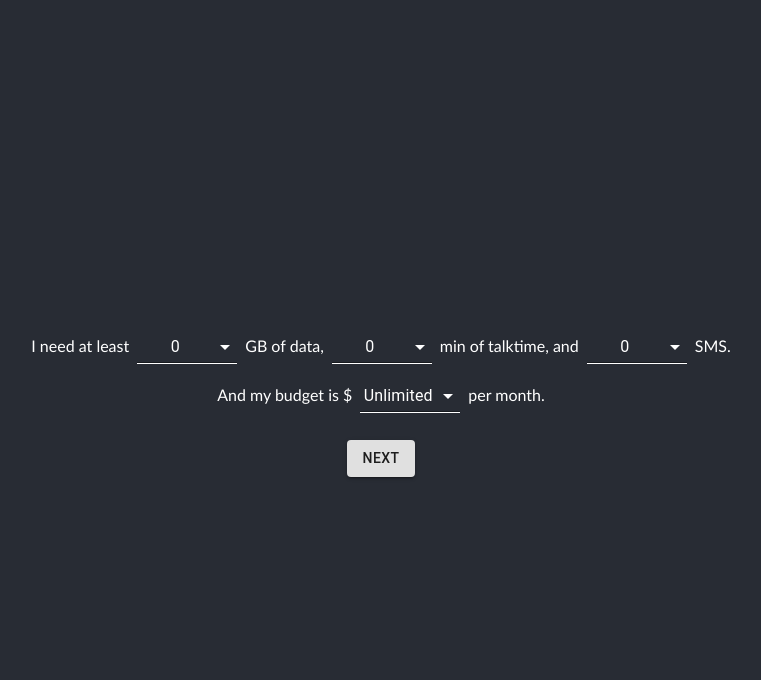
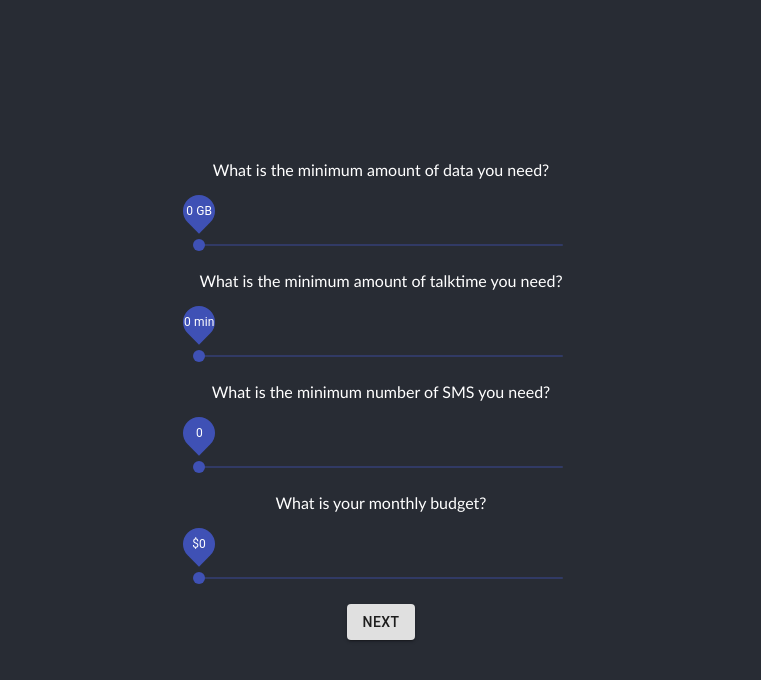
Before and after one commit to keanekwa/sg-mobile-plans, a React (Create React App) app: page / in a window 1280 px wide. Both pictures are taken after a click on the button "MOBILE PLAN FOR MYSELF". Shown: the top 680 px of the page, without its empty margins (259-1020 px from the left). Built offline with nearby package versions, Linux system fonts and the light colour scheme.

Commit message:
Changed dropdown back to sliders

```diff
--- a/src/App/ComparisonPage.js
+++ b/src/App/ComparisonPage.js
@@ -37,9 +37,8 @@ class ComparisonPage extends React.Component {
             const addonMultipleForTalktime = Math.ceil((optionsSelected.minTalktime - mobilePlan.talktime) / addon.talktime) //check how many talktime addons are required
             const addonMultipleForSMS = Math.ceil((optionsSelected.minSMS - mobilePlan.sms) / addon.sms) //check how many sms addons are required
             newPlan.addonMultiple = Math.max(addonMultipleForData, addonMultipleForTalktime, addonMultipleForSMS);
-            if (addon.keepAdding !== true && newPlan.addonMultiple > 1) {
-              continue;
-            }
+            if (addon.keepAdding !== true && newPlan.addonMultiple > 1) { continue; } //cannot add single-add addons multiple times
+            else if (newPlan.addonMultiple <= 0) { continue;} //cannot have negative addons
             newPlan.data = mobilePlan.data + (newPlan.addonMultiple * addon.data);
             newPlan.talktime = mobilePlan.talktime + (newPlan.addonMultiple * addon.talktime);
             newPlan.sms = mobilePlan.sms + (newPlan.addonMultiple * addon.sms);
--- a/src/App/MySelect.js
+++ /dev/null
@@ -1,28 +0,0 @@
-import React from 'react';
-import { Select } from '@material-ui/core';
-import MenuItem from '@material-ui/core/MenuItem';
-import { makeStyles } from '@material-ui/styles';
-
-const useStyles = makeStyles(theme => ({
-  root: {
-    margin: theme.spacing(2),
-    minWidth: 100,
-    color: theme.dark.color,
-    borderBottom: '1px solid ' + theme.dark.color,
-  },
-  icon: {
-    color: theme.dark.color,
-  }
-}));
-
-function MySelect(props) {
-  const classes = useStyles();
-  const menuItemsMapped = props.options.map((option) => <MenuItem value={option}>{option === 10000 ? 'Unlimited' : option}</MenuItem>);
-  return (
-    <Select className={classes.root} classes={{icon: classes.icon}} value={props.value} name={props.name} onChange={(event) => props.onChange(event)}>
-      {menuItemsMapped}
-    </Select>
-  );
-}
-
-export default MySelect;
--- /dev/null
+++ b/src/App/MySlider.js
@@ -0,0 +1,29 @@
+import React from 'react';
+import { Slider } from '@material-ui/core';
+import { makeStyles } from '@material-ui/styles';
+
+const useStyles = makeStyles(theme => ({
+  root: {
+    margin: theme.spacing(13) + ' 0 ' + theme.spacing(3) + ' 0',
+    width: '100%',
+    display:'block'
+  },
+}));
+
+function MySlider(props) {
+  const classes = useStyles();
+  return (
+      <Slider
+        className={classes.root}
+        defaultValue={props.defaultValue}
+        step={props.step}
+        valueLabelDisplay='on'
+        valueLabelFormat={props.valueLabelFormat}
+        min={props.min}
+        max={props.max}
+        onChangeCommitted={(event, value) => props.onChangeCommitted(event, value)}
+      />
+  );
+}
+
+export default MySlider;
--- a/src/App/SelectOptionsForSelf.js
+++ b/src/App/SelectOptionsForSelf.js
@@ -1,6 +1,6 @@
 import React from 'react';
-import MySelect from './MySelect.js';
 import NextButton from './NextButton.js'
+import MySlider from './MySlider.js'
 
 class SelectOptionsForSelf extends React.Component {
   constructor(props) {
@@ -9,12 +9,8 @@ class SelectOptionsForSelf extends React.Component {
       minData: 0,
       minTalktime: 0,
       minSMS: 0,
-      price: 10000,
+      price: 0,
     }
-  }
-
-  handleChange(event) {
-    this.setState({ [event.target.name]: event.target.value });
   }
 
   handleNextButtonClick() {
@@ -26,16 +22,41 @@ class SelectOptionsForSelf extends React.Component {
   render() {
     return (
       <div>
-        I need at least
-        <MySelect value={this.state.minData} name='minData' options={[0,5,10,25,50,75,100,10000]} onChange={(event) => this.handleChange(event)}/>
-        GB of data,
-        <MySelect value={this.state.minTalktime} name='minTalktime' options={[0,100,250,500,1000,10000]}  onChange={(event) => this.handleChange(event)}/>
-        min of talktime, and
-        <MySelect value={this.state.minSMS} name='minSMS' options={[0,100,250,500,1000,10000]}  onChange={(event) => this.handleChange(event)}/>
-        SMS.<br/>
-        And my budget is $
-        <MySelect value={this.state.price} name='price' options={[20,30,40,50,75,100,150,200,10000]}  onChange={(event) => this.handleChange(event)}/>
-        per month.<br/><br/>
+        What is the minimum amount of data you need?
+        <MySlider
+          defaultValue={0}
+          step={5}
+          valueLabelFormat={value => `${value} ${'GB'}`}
+          min={0}
+          max={100}
+          onChangeCommitted={(event, value) => this.setState({ ['minData']: value })}
+        />
+        What is the minimum amount of talktime you need?
+        <MySlider
+          defaultValue={0}
+          step={100}
+          valueLabelFormat={value => `${value} ${'min'}`}
+          min={0}
+          max={1000}
+          onChangeCommitted={(event, value) => this.setState({ ['minTalktime']: value })}
+        />
+        What is the minimum number of SMS you need?
+        <MySlider
+          defaultValue={0}
+          step={100}
+          min={0}
+          max={1000}
+          onChangeCommitted={(event, value) => this.setState({ ['minSMS']: value })}
+        />
+        What is your monthly budget?
+        <MySlider
+          defaultValue={0}
+          step={10}
+          valueLabelFormat={value => `${'$'}${value}`}
+          min={0}
+          max={200}
+          onChangeCommitted={(event, value) => this.setState({ ['price']: value })}
+        />
         <NextButton onClick={() => this.handleNextButtonClick()}/>
       </div>
     );
```
